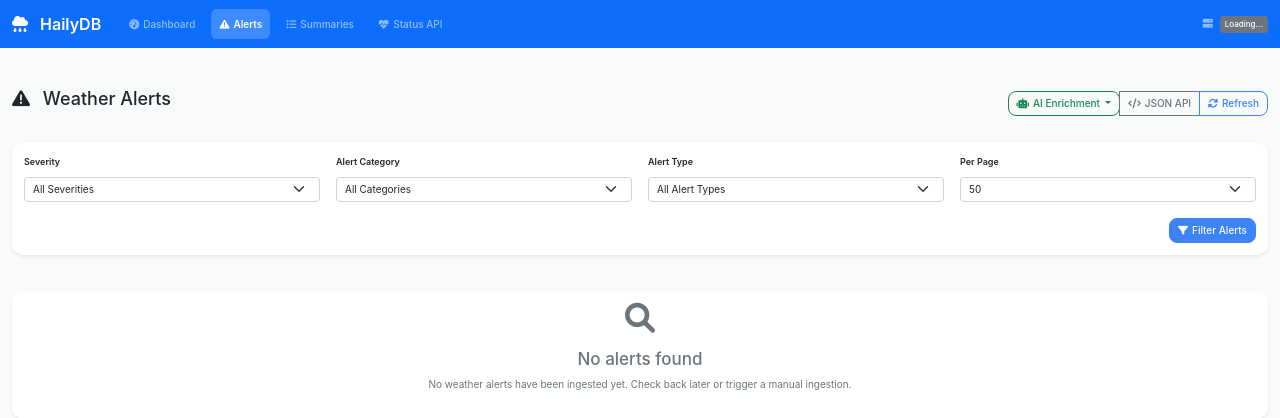
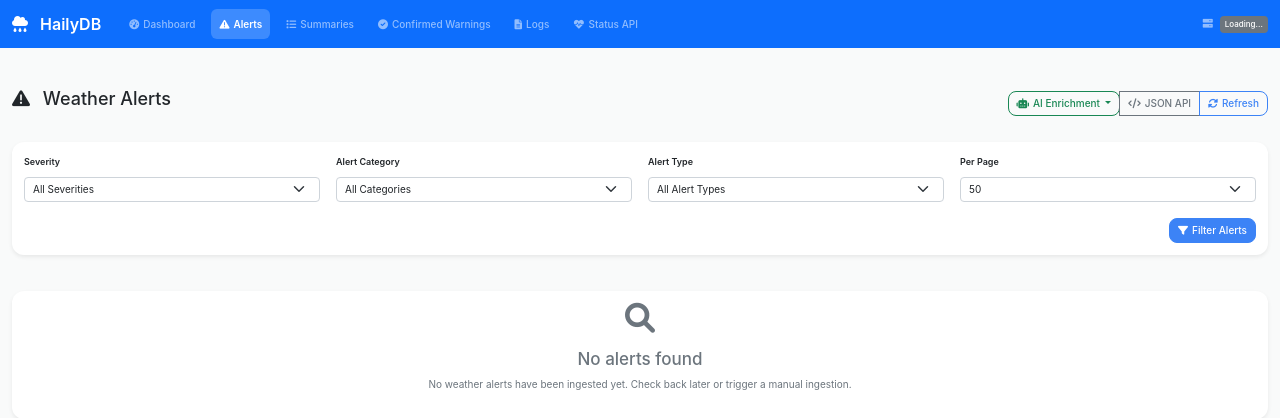
Before and after one commit to CMDVA/HailyDB, a Flask app: page /alerts in a window 1280 px wide. Shown: the top 418 px of the page. Run offline with Flask 3, Linux system fonts and the light colour scheme; data that the repository does not hold is empty.

Commit message:
Add navigation links for confirmed warnings and system logs for easy access
Add links to /spc-matches and /ingestion-logs in base.html, and include a new attached png asset.

Replit-Commit-Author: Agent
Replit-Commit-Session-Id: 70b28640-4b46-4441-a360-5633c25ca259
Replit-Commit-Screenshot-Url: https://storage.googleapis.com/screenshot-production-us-central1/b39f3a59-cba9-411d-a929-796ce937d19e/9e6c9fbe-6c1b-4a5f-9edc-f9682440337f.jpg

```diff
--- a/templates/base.html
+++ b/templates/base.html
@@ -51,6 +51,18 @@
                         <a class="nav-link {% if request.endpoint == 'get_alerts_summary' %}active{% endif %}"
                            href="{{ url_for('get_alerts_summary') }}">
                             <i class="fas fa-list me-1"></i>Summaries
+                        </a>
+                    </li>
+                    <li class="nav-item">
+                        <a class="nav-link {% if request.endpoint == 'spc_matches' %}active{% endif %}"
+                           href="{{ url_for('spc_matches') }}">
+                            <i class="fas fa-check-circle me-1"></i>Confirmed Warnings
+                        </a>
+                    </li>
+                    <li class="nav-item">
+                        <a class="nav-link {% if request.endpoint == 'ingestion_logs' %}active{% endif %}"
+                           href="{{ url_for('ingestion_logs') }}">
+                            <i class="fas fa-file-alt me-1"></i>Logs
                         </a>
                     </li>
                     <li class="nav-item">
```
Also changed, not shown: attached_assets/targeted_element_1749136785644.png (added).
